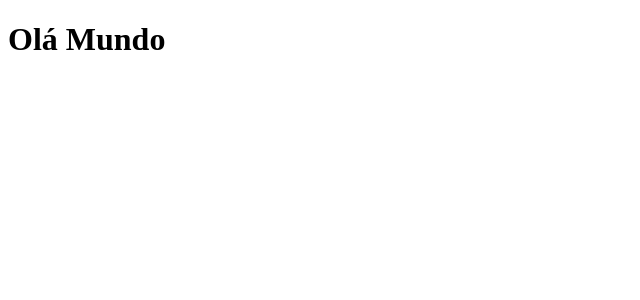
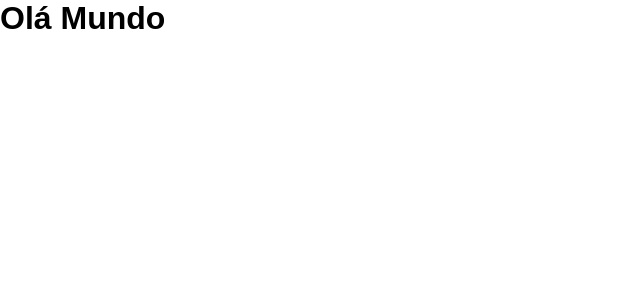
Before and after one commit to IAmUserUndefined/minhas-despesas-front-end, a React (Create React App) app: page / in a window 1280 px wide. Shown: the top 300 px of the page, without its empty margins (0-640 px from the left). Built offline with nearby package versions, Linux system fonts and the light colour scheme.

Commit message:
criar estilo global

```diff
--- a/src/index.js
+++ b/src/index.js
@@ -2,8 +2,11 @@ import React from 'react';
 import ReactDOM from 'react-dom';
 import App from './App';
 
+import GlobalStyle from "./styles/global";
+
 ReactDOM.render(
   <React.StrictMode>
+    <GlobalStyle />
     <App />
   </React.StrictMode>,
   document.getElementById('root')
--- /dev/null
+++ b/src/styles/font.js
@@ -0,0 +1,7 @@
+import { css } from 'styled-components';
+
+const Font = css`
+  @import url('https://fonts.googleapis.com/css2?family=Spline+Sans:wght@300&display=swap');
+`;
+
+export default Font;
--- /dev/null
+++ b/src/styles/global.js
@@ -0,0 +1,16 @@
+import { createGlobalStyle } from "styled-components";
+
+import Font from "./font";
+
+const GlobalStyle = createGlobalStyle`
+* {
+	margin: 0;
+	padding: 0;
+	box-sizing: border-box;
+}
+body {
+    ${Font}
+	font-family: 'Spline Sans', sans-serif;
+}`;
+
+export default GlobalStyle;
```
